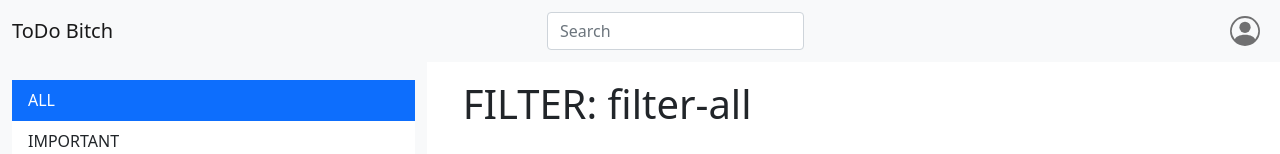
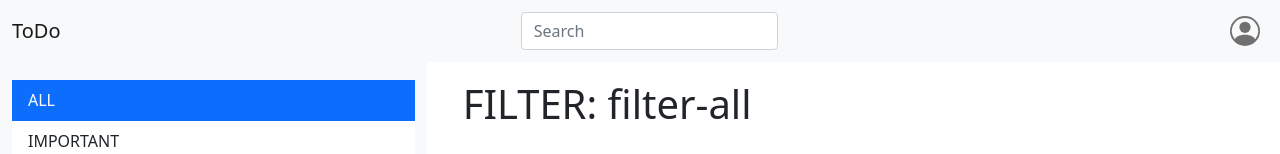
Before and after one commit to clssra/React-To-Do-List, a React (Create React App) app in the folder Big-Lab-I/biglab1/: page / in a window 1280 px wide. Shown: the top 154 px of the page. Built offline with nearby package versions, Linux system fonts and the light colour scheme.

Commit message:
change nav name

```diff
--- a/Big-Lab-I/biglab1/src/components/MyNavbar.js
+++ b/Big-Lab-I/biglab1/src/components/MyNavbar.js
@@ -10,7 +10,7 @@ function MyNavbar(){
       <Navbar bg="light" fixed='top'>
         <Container fluid>
             <Navbar.Toggle aria-controls="basic-navbar-nav" />
-            <Navbar.Brand href='#'>ToDo Bitch</Navbar.Brand>
+            <Navbar.Brand href='#'>ToDo</Navbar.Brand>
 
             <FormGroup>
               <Form.Control placeholder='Search'></Form.Control>
```
